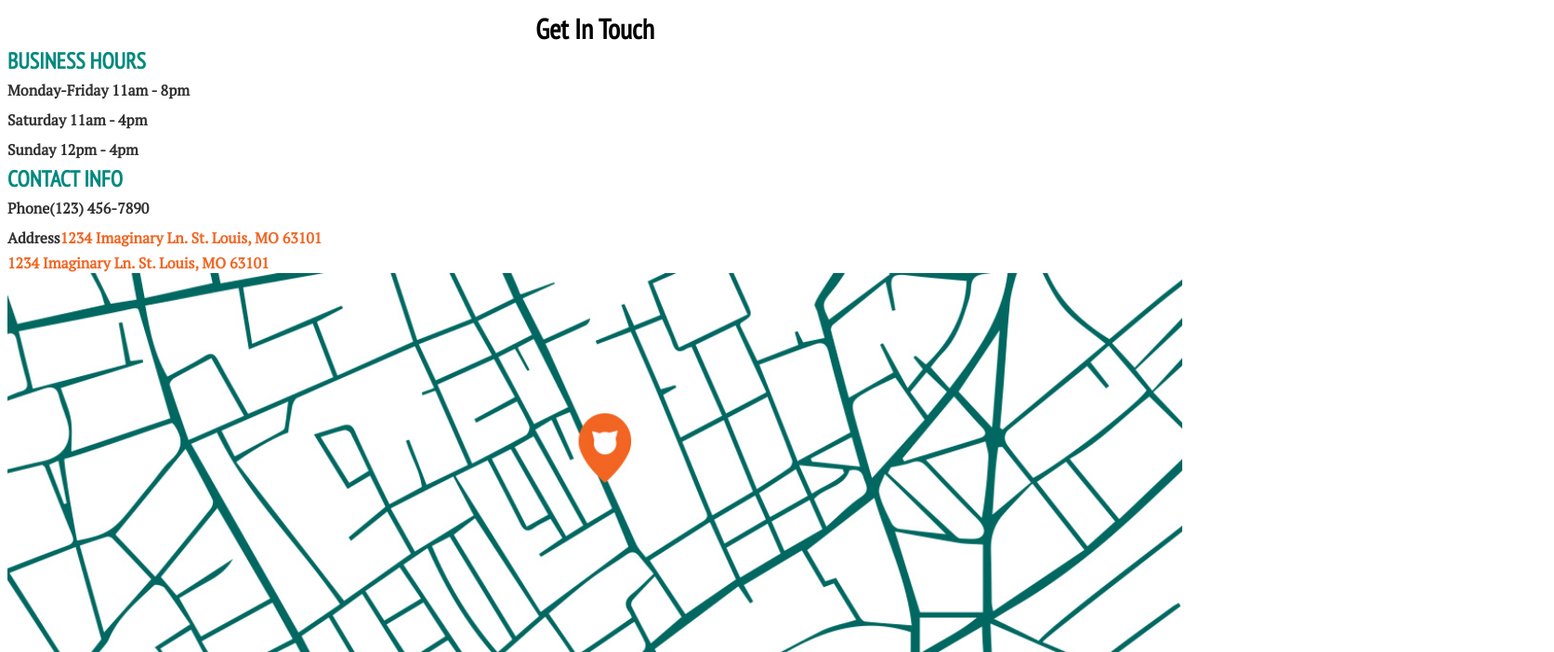
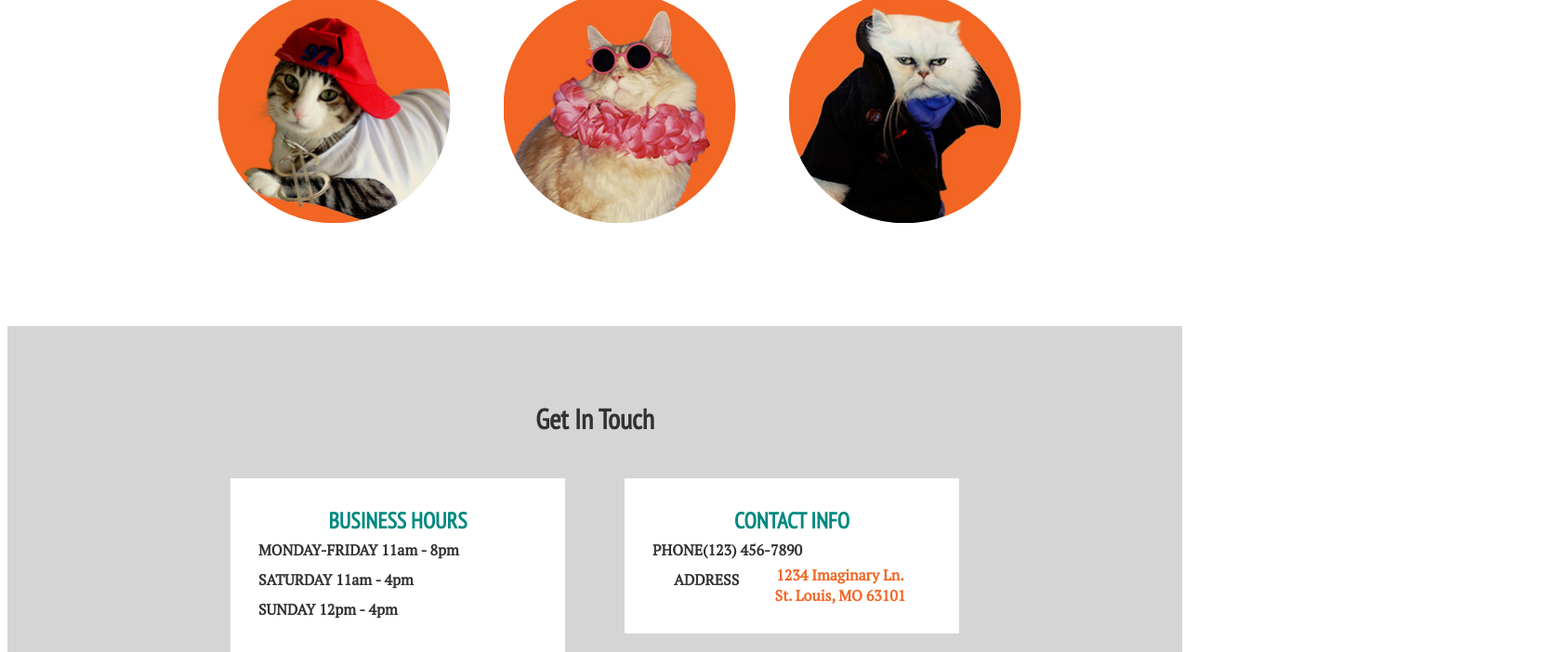
Before and after one commit to msrbradford/cat_costume_project, a plain HTML site: page index.html in a window 1280 px wide. Shown: the part 1161-1863 px from the top of the page at 93% size, 1672 px wide, since content can reach past the window. Drawn offline with Linux system fonts and the light colour scheme.

Commit message:
almostfinished

```diff
--- a/assets/css/index.css
+++ b/assets/css/index.css
@@ -14,7 +14,6 @@ h1{
   font-weight: bold;
   font-size:1.875em;
   color:#323232
-  margin:0px 150px 45px 50px
 }
 h2{
   font-family: 'PT Sans Narrow', sans-serif;
@@ -41,34 +40,26 @@ p{
   font-size: 1em;
   color: #f26522;
 }
- nav{
+
+nav h1{
+ font-family: 'PT Sans Narrow', sans-serif;
+ font-weight: bold;
+ font-size: 1.5em;
+ color:#323232;
+ display: inline-block;
+ width:300px;
+}
+nav p{
+  font-family:'PT Sans ', sans-serif;
+  font-size: .9em;
+  color: #323232;
   display: inline-block;
+  width:100px;
 }
- nav ul{
-  list-style: none;
-  text-align: right;
-}
-nav h1{
-  font-family: 'PT Sans Narrow', sans-serif;
-  font-weight: bold;
-  font-size: 1.5em;
-  color:#323232;
-  display:inline;
-}
-
-.cats{
+.links{
   display: inline-block;
-  margin: 0 auto;
-  padding: 10px 100px;
-}
-.cats img{
-  border-radius: 50%;
-  text-align:center;
-  width:30%;
-  height:30%;
-}
-.get{
-  text-align: center;
+  float:right;
+  width: 300px;
 }
 .main-content{
   margin: 0 auto;
@@ -76,32 +67,74 @@ nav h1{
   }
 .main-content h1{
   text-align: center;
+  margin: 80px auto 45px auto;
 }
 .main-content h3{
   text-align: left;
+  margin-bottom: 80px;
 }
 #content{
-  display:inline-block;
-  margin: 0 auto;
-  width:100%;
+  display:inline;
+  margin: 0 200px 0px 200px;
   padding:60px;
 }
 #content h2{
   text-align: center;
+  margin-bottom: 35px;
 }
 .box-content{
   background-color: #d6d5d5;
-  width:40vh;
+  width:300px;
   padding:30px;
   margin: 30px;
   display:inline-block;
+}
+.cats{
+  display: inline-block;
+  margin: auto 200px auto 200px;
+}
+.cats img{
+  border-radius: 50%;
+  width:250px;
+  padding: 26.5px;
+}
+#information{
+  background-color: #d6d5d5;
+  margin-top: 80px;
+  text-align: center;
+}
+.get h1{
+  padding-top: 80px;
+  padding-bottom: 45px;
+}
+.info{
+  background-color: white;
+  display:inline-block;
+  width:300px;
+  padding:30px;
+  margin: 0px 30px 80px 30px;
+  vertical-align: top;
+}
+.info h3{
+  text-align: left;
+}
+.address, .orange{
+  display:inline-block;
+  vertical-align: top;
+}
+.address{
+  width: 100px;
+}
+.orange{
+  width: 150px;
+}
 
-}
 footer h1{
   font-family: 'PT Sans Narrow', sans-serif;
   font-weight: bold;
   font-size: 1.25em;
-  color: #323232;
+  color: white;
   background-color: #00897f;
   text-align:center;
+  padding:62.5px;
 }
--- a/index.html
+++ b/index.html
@@ -4,20 +4,19 @@
     <title>Kat's Costume Shop</title>
     <meta content="width=device-width,maximum-scale=1.0,initial-scale=1.0,minimum-scale=1.0,user-scalable=yes" name="viewport">
     <link href="https://fonts.googleapis.com/css?family=PT+Sans|PT+Sans+Narrow|PT+Serif" rel="stylesheet">
-
     <link href='./assets/css/index.css' media='all' rel='stylesheet'>
   </head>
   <body>
     <nav>
       <h1>Kat's Costume Shop</h1>
-      <ul>
-        <li>About</li>
-        <li>Contact<li>
-      </ul>
+    <div class="links">
+        <p>ABOUT</p>
+        <p>CONTACT</p>
+    </div>
     </nav>
+      <img src=assets/images/kats-hero.jpg>
     <div class="main-content">
-      <img src=assets/images/kats-hero.jpg>
-      <h1>Get some serious cat-titude</h1>
+      <h1>Get Some Serious Cat-titude</h1>
       <h3>Kat's Costume Shop is your one stop shop to finding the
       best of the best cat costumes and apparel. We offer a wide
       variety of hats, sweaters, shirts, masks, sunglasses, onesies,
@@ -45,25 +44,27 @@
       <img src=assets/images/kats-cat2.jpg>
       <img src=assets/images/kats-cat3.jpg>
     </div>
+    <section id="information">
     <div class="get">
       <h1>Get In Touch</h1>
     </div>
-    <div class="hours">
-      <h2>Business Hours</h2>
-      <h3>Monday-Friday 11am - 8pm</h3>
-      <h3>Saturday 11am - 4pm</h3>
-      <h3>Sunday 12pm - 4pm</h3>
+    <div class="info">
+      <h2>BUSINESS HOURS</h2>
+      <h3>MONDAY-FRIDAY 11am - 8pm</h3>
+      <h3>SATURDAY 11am - 4pm</h3>
+      <h3>SUNDAY 12pm - 4pm</h3>
     </div>
-    <div class="contact">
-      <h2>Contact Info</h2>
-      <h3>Phone(123) 456-7890</h3>
-      <h3>Address<a>1234 Imaginary Ln.
-      St. Louis, MO 63101</a></h3>
+    <div class="info">
+      <h2>CONTACT INFO</h2>
+      <h3>PHONE(123) 456-7890</h3>
+     <div class="address">
+      <h3>ADDRESS</h3>
     </div>
-    <div class="map">
+    <div class="orange">
       <a>1234 Imaginary Ln.
       St. Louis, MO 63101</a>
     </div>
+  </section>
     <div class="location">
      <img src=assets/images/kats-map.jpg>
     </div>
```
Lines whose indentation alone changed are shown as unchanged.
